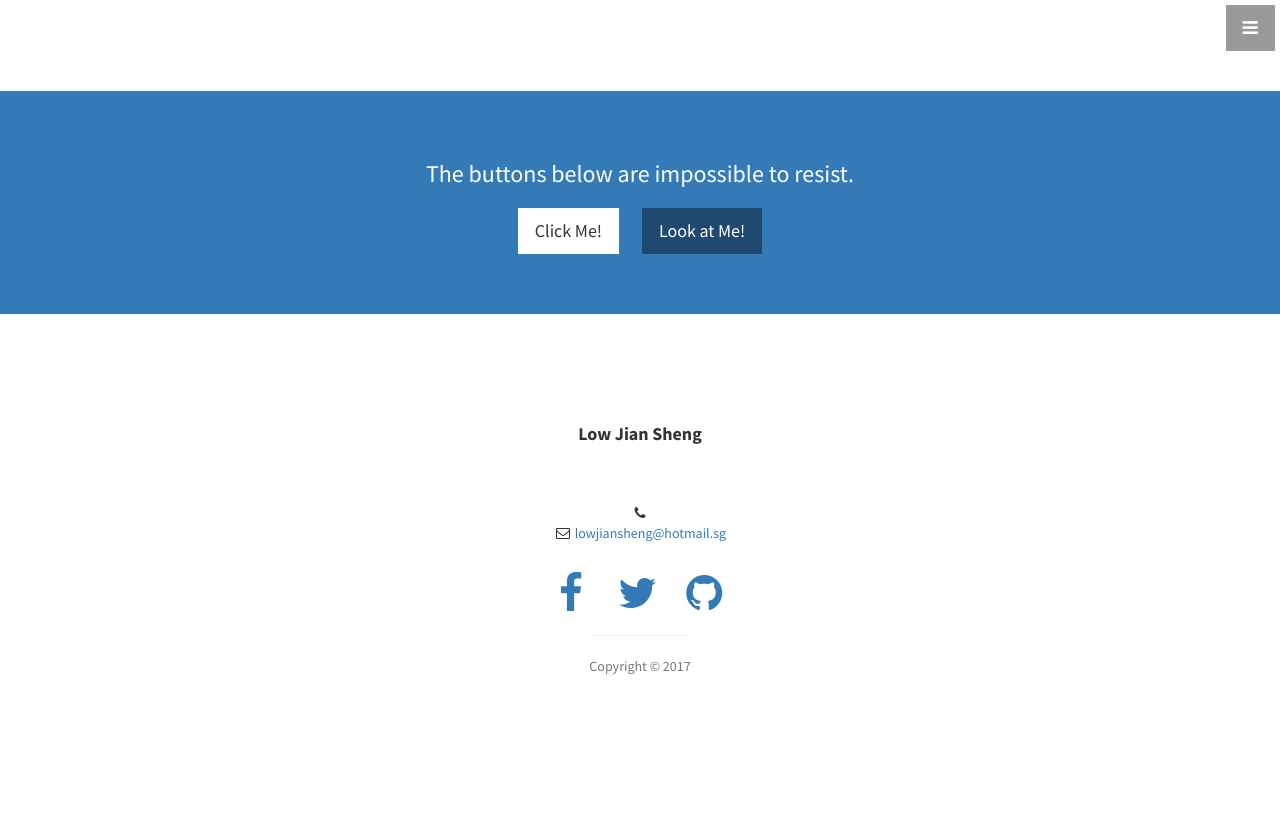
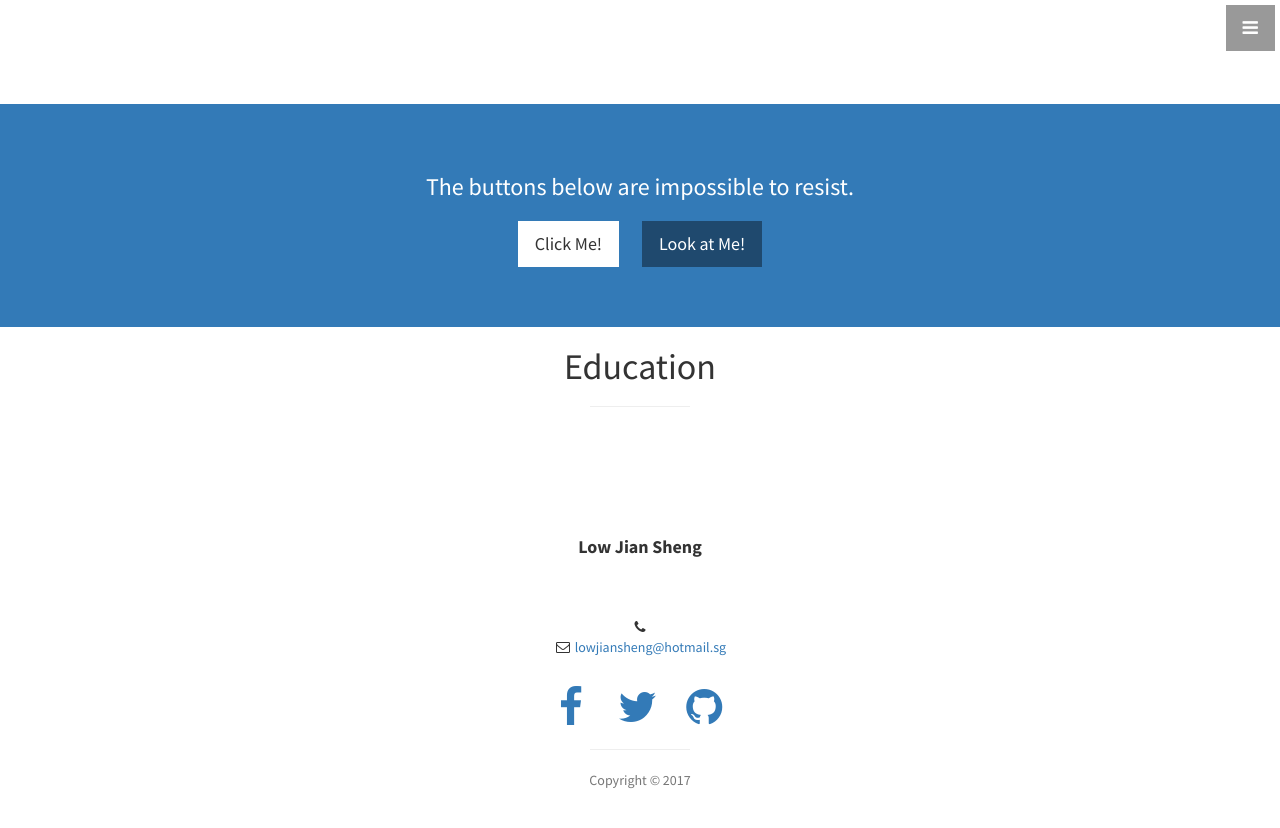
Before and after one commit to lowjiansheng/lowjiansheng, a Jekyll site: the page built from index.html, in a window 1280 px wide and 900 px high, scrolled down 2931 px. Shown: the top 828 px of the window. Built offline with Jekyll 4.4.1, drawn with Linux system fonts in a browser that asks for light colours; before the commit the page ends 3717 px from its top, so only the background shows below that.

Commit message:
Add education page.

```diff
--- /dev/null
+++ b/_includes/education.html
@@ -0,0 +1,11 @@
+<section id="education">
+	<div class ="container">
+		<div class="row text-center">
+		    <div class="col-lg-10 col-lg-offset-1">
+		    	<h1>Education</h1>
+		    	<hr class="small">
+		    </div>
+
+		</div>
+	</div>
+</section>
--- a/_includes/portfolio.html
+++ b/_includes/portfolio.html
@@ -2,7 +2,7 @@
   <div class="container">
     <div class="row">
       <div class="col-lg-10 col-lg-offset-1 text-center">
-        <h2>Projects</h2>
+        <h1>Projects</h1>
         <hr class="small">
 
         <!-- EMOHEALTH -->
--- a/_includes/services.html
+++ b/_includes/services.html
@@ -3,7 +3,7 @@
   <div class="container">
     <div class="row text-center">
       <div class="col-lg-10 col-lg-offset-1">
-        <h2>Skills</h2>
+        <h1>Skills</h1>
         <hr class="small">
         <div class="row">
           <div class="col-md-3 col-sm-6">
--- a/_layouts/front.html
+++ b/_layouts/front.html
@@ -12,6 +12,7 @@
   {% include callout.html %}
   {% include portfolio.html %}
   {% include call-to-action.html %}
+  {% include education.html %}
   {% include footer.html %}
   {% include scripts.html %}
 
```
